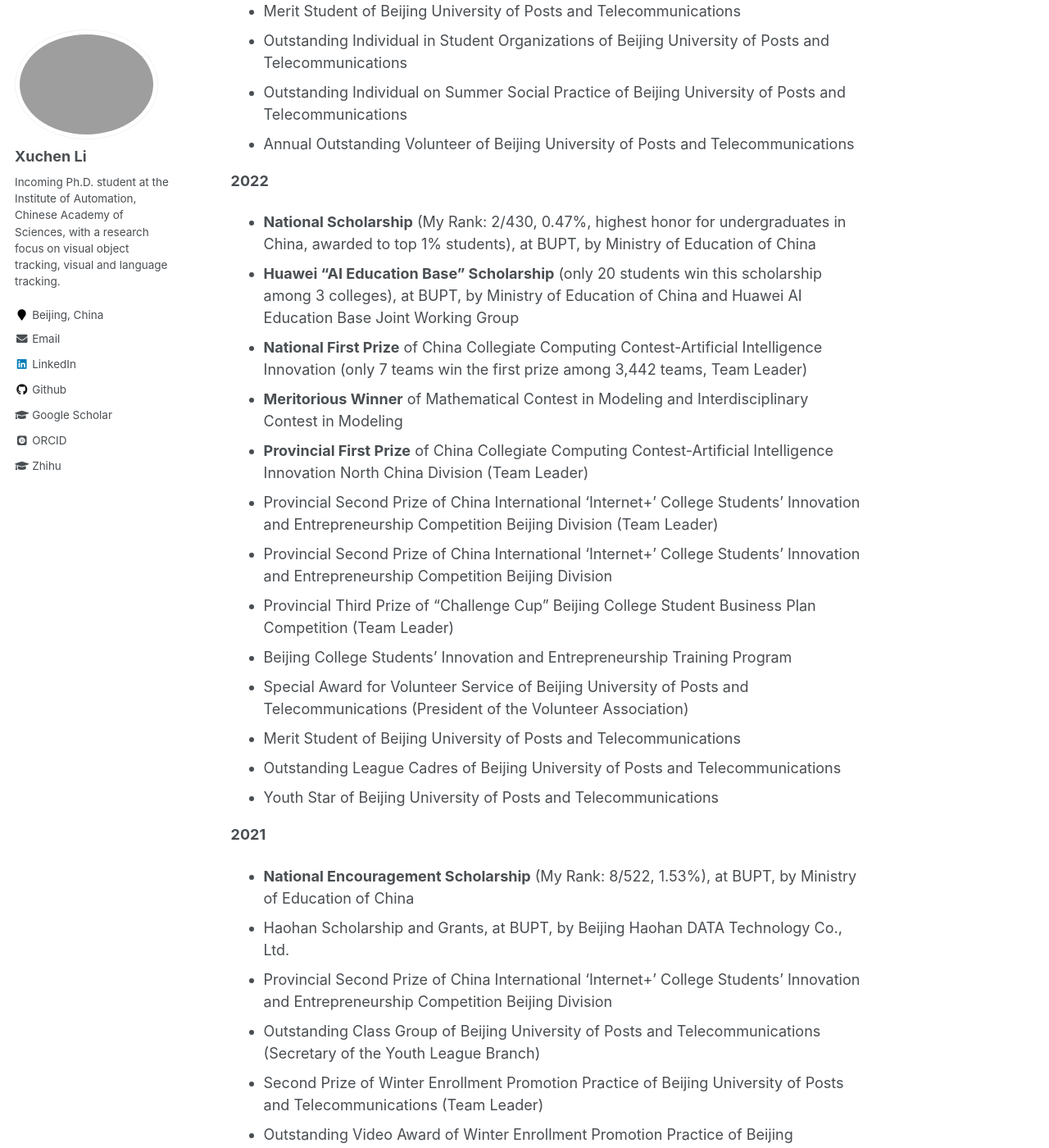
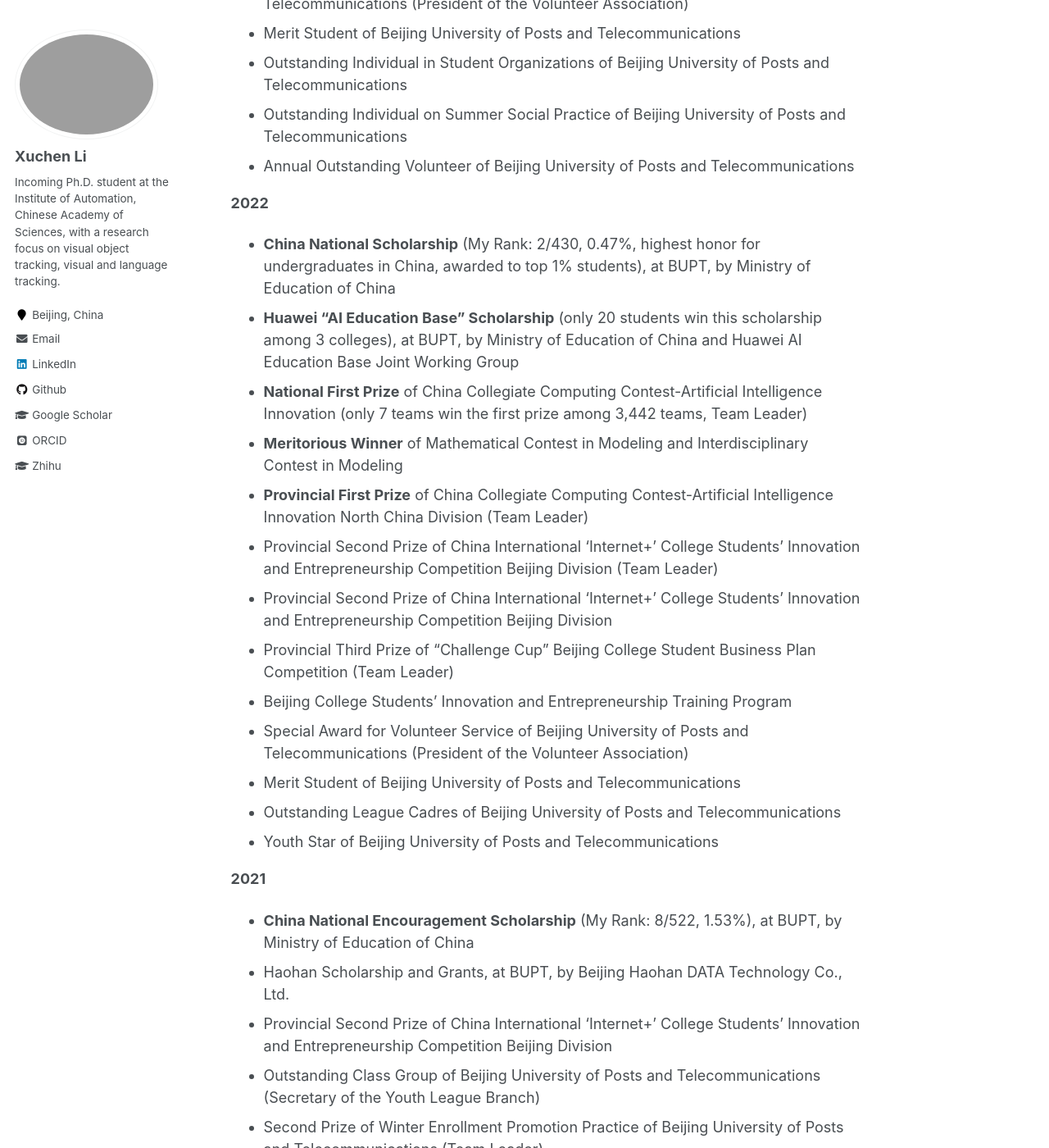
Before and after one commit to Xuchen-Li/Xuchen-Li.github.io, a Jekyll site: the page built from _pages/about.md, in a window 1280 px wide and 1400 px high, scrolled down 2740 px. Shown: the whole window at 82% size. Built offline with Jekyll 4.4.1, drawn with Linux system fonts in a browser that asks for light colours; some web fonts are replaced; some of the changed text lies outside the part shown.

Commit message:
Update about.md

```diff
--- a/_pages/about.md
+++ b/_pages/about.md
@@ -19,11 +19,11 @@ News
 ======
 * **2023.11** : 🏆 Obtain **College Scholarship of University of Chinese Academy of Sciences** (only 14 students win this scholarship among 220 recommended postgraduate students of CASIA)!
 * **2023.11** : 🏆 Obtain **Beijing Municipal Merit Student** (only 36 students obtain this honor of BUPT)!
-* **2023.10** : 🏆 Obtain **National Scholarship** with a rank of **1/455 (0.22%)** (highest honor for undergraduates in China, awarded to top 1% students of BUPT)!
+* **2023.10** : 🏆 Obtain **China National Scholarship** with a rank of **1/455 (0.22%)** (highest honor for undergraduates in China, awarded to top 1% students of BUPT)!
 * **2023.09** : 📝 One paper has been accepted by **the 37th Conference on Neural Information Processing Systems** (NeurIPS, CCF-A Conference, Poster)!
 * **2022.12** : 🏅 Win the **National First Prize** of China Collegiate Computing Contest-Artificial Intelligence Innovation (only 7 teams win the first prize among 3,442 teams, Team Leader)
 * **2022.12** : 🏆 Obtain **Huawei "AI Education Base" Scholarship** (only 20 students win this scholarship among 3 colleges of BUPT)!
-* **2022.09** : 🏆 Obtain **National Scholarship** with a rank of **2/430 (0.47%)** (highest honor for undergraduates in China, awarded to top 1% students of BUPT)!
+* **2022.09** : 🏆 Obtain **China National Scholarship** with a rank of **2/430 (0.47%)** (highest honor for undergraduates in China, awarded to top 1% students of BUPT)!
 
 
 Research Interests
@@ -62,7 +62,7 @@ Awards & Honors
 ======
 
 **2023**
-* **National Scholarship** (My Rank: 1/455, 0.22%, highest honor for undergraduates in China, awarded to top 1% students), at BUPT, by Ministry of Education of China
+* **China National Scholarship** (My Rank: 1/455, 0.22%, highest honor for undergraduates in China, awarded to top 1% students), at BUPT, by Ministry of Education of China
 * **College Scholarship of University of Chinese Academy of Sciences** (only 14 students win this scholarship among 220 recommended postgraduate students), at CASIA, by University of Chinese Academy of Sciences
 * **National Third Prize** of Huawei Information and Communication Technology Competition Nationwide Final (Team Leader)
 * **National Third Prize** of China Robotics and Artificial Intelligence Competition
@@ -79,7 +79,7 @@ Awards & Honors
 * Annual Outstanding Volunteer of Beijing University of Posts and Telecommunications
 
 **2022**
-* **National Scholarship** (My Rank: 2/430, 0.47%, highest honor for undergraduates in China, awarded to top 1% students), at BUPT, by Ministry of Education of China
+* **China National Scholarship** (My Rank: 2/430, 0.47%, highest honor for undergraduates in China, awarded to top 1% students), at BUPT, by Ministry of Education of China
 * **Huawei "AI Education Base" Scholarship** (only 20 students win this scholarship among 3 colleges), at BUPT, by Ministry of Education of China and Huawei AI Education Base Joint Working Group
 * **National First Prize** of China Collegiate Computing Contest-Artificial Intelligence Innovation (only 7 teams win the first prize among 3,442 teams, Team Leader)
 * **Meritorious Winner** of Mathematical Contest in Modeling and Interdisciplinary Contest in Modeling
@@ -94,7 +94,7 @@ Awards & Honors
 * Youth Star of Beijing University of Posts and Telecommunications
 
 **2021**
-* **National Encouragement Scholarship** (My Rank: 8/522, 1.53%), at BUPT, by Ministry of Education of China
+* **China National Encouragement Scholarship** (My Rank: 8/522, 1.53%), at BUPT, by Ministry of Education of China
 * Haohan Scholarship and Grants, at BUPT, by Beijing Haohan DATA Technology Co., Ltd.
 * Provincial Second Prize of China International 'Internet+' College Students' Innovation and Entrepreneurship Competition Beijing Division
 * Outstanding Class Group of Beijing University of Posts and Telecommunications (Secretary of the Youth League Branch)
```
